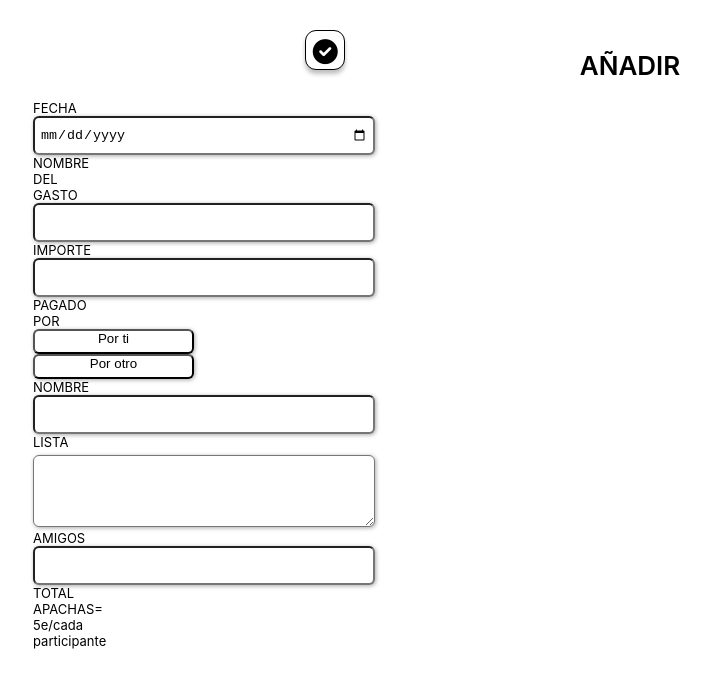
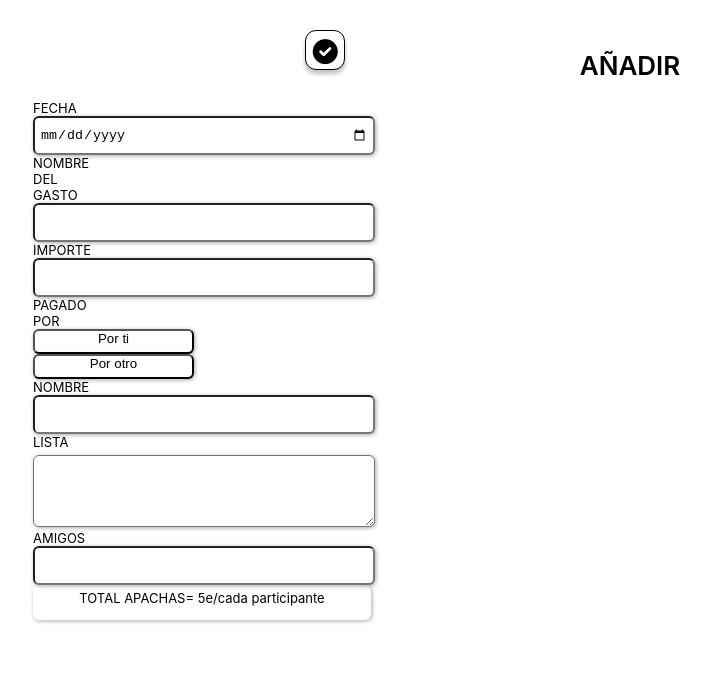
Before and after one commit to candymd/appaches, a React (Create React App) app in the folder frontend/: page /form in a window 1280 px wide. Shown: the top 688 px of the page, without its empty margins (15-725 px from the left). Built offline with nearby package versions, Linux system fonts and the light colour scheme; no server answers.

Commit message:
añadido classname al P total

```diff
--- a/frontend/src/components/Form/Form.js
+++ b/frontend/src/components/Form/Form.js
@@ -38,7 +38,7 @@ return (
                     <input type="text" name="username" className="input"/>
                 </div>
                 <div>
-                    <p>TOTAL APACHAS= 5e/cada participante</p>
+                    <p className="input">TOTAL APACHAS= 5e/cada participante</p>
                 </div>
             </div>
         </div>
```
